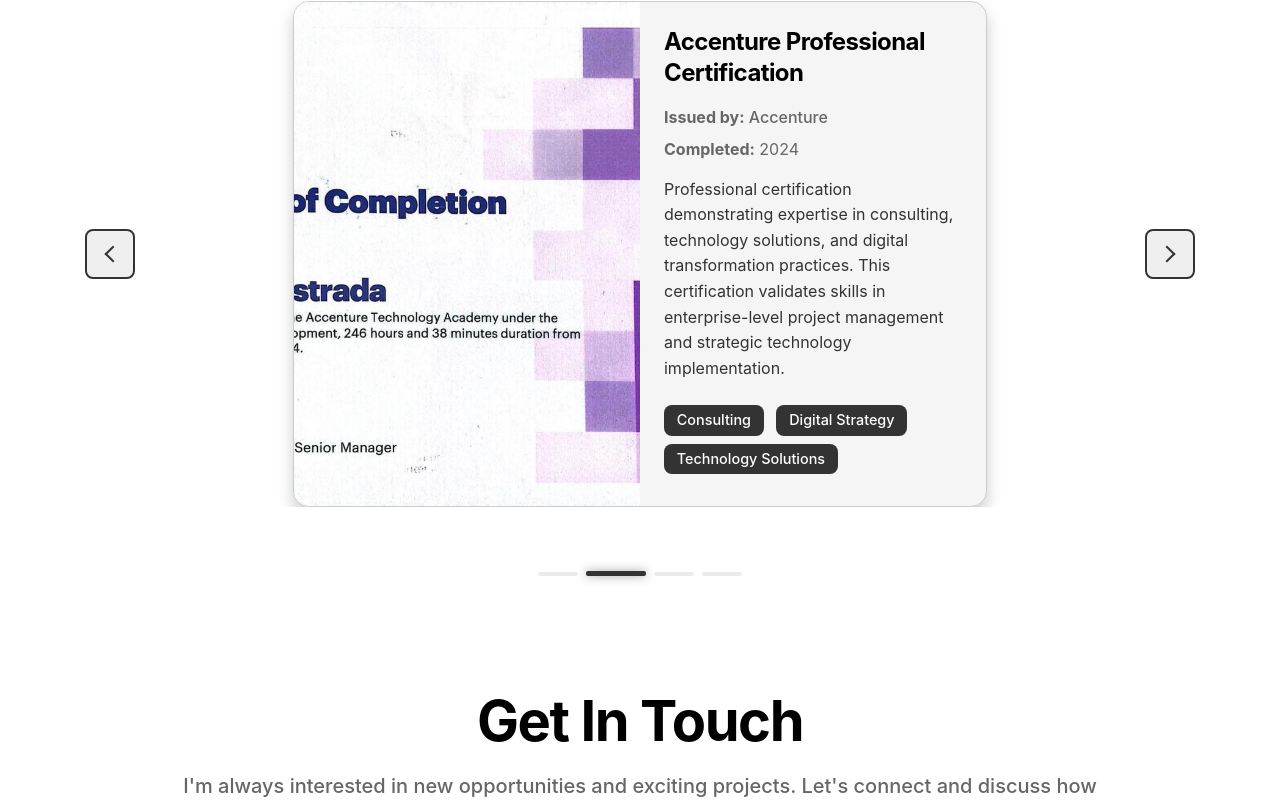
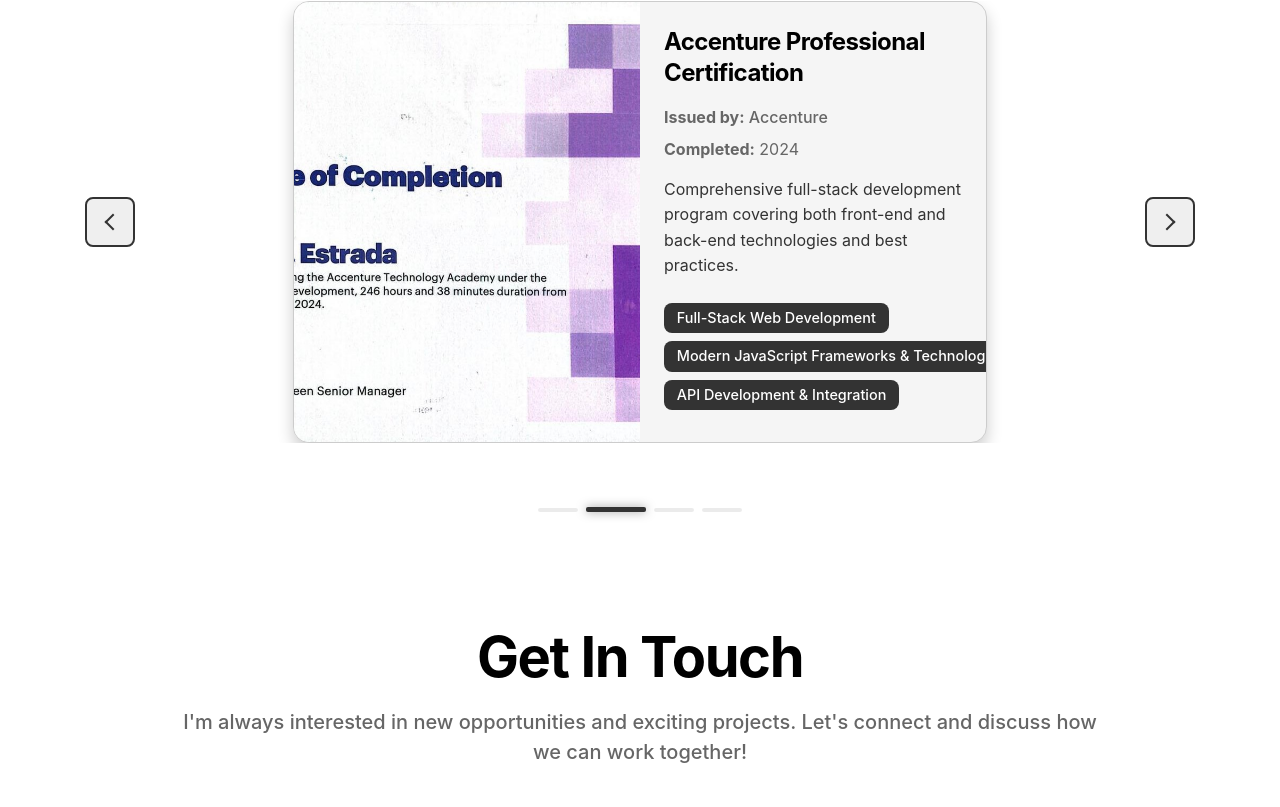
Before and after one commit to Sy1Zy1Gy/portfolio-website, a plain HTML site: page index.html in a window 1280 px wide. Shown: the part 3049-3856 px from the top of the page. Drawn offline with nearby package versions, Linux system fonts and the light colour scheme.

Commit message:
update certification

```diff
--- a/index.html
+++ b/index.html
@@ -586,12 +586,12 @@
                                                 <p class="certificate-issuer text-muted mb-2"><strong>Issued by:</strong> Accenture</p>
                                                 <p class="certificate-date text-muted mb-3"><strong>Completed:</strong> 2024</p>
                                                 <p class="certificate-description flex-grow-1 mb-4">
-                                                    Professional certification demonstrating expertise in consulting, technology solutions, and digital transformation practices. This certification validates skills in enterprise-level project management and strategic technology implementation.
+                                                    Comprehensive full-stack development program covering both front-end and back-end technologies and best practices.
                                                 </p>
                                                 <div class="certificate-skills">
-                                                    <span class="badge bg-primary me-2 mb-2">Consulting</span>
-                                                    <span class="badge bg-primary me-2 mb-2">Digital Strategy</span>
-                                                    <span class="badge bg-primary me-2 mb-2">Technology Solutions</span>
+                                                    <span class="badge bg-primary me-2 mb-2">Full-Stack Web Development</span>
+                                                    <span class="badge bg-primary me-2 mb-2">Modern JavaScript Frameworks & Technologies</span>
+                                                    <span class="badge bg-primary me-2 mb-2">API Development & Integration</span>
                                                 </div>
                                             </div>
                                         </div>
```
